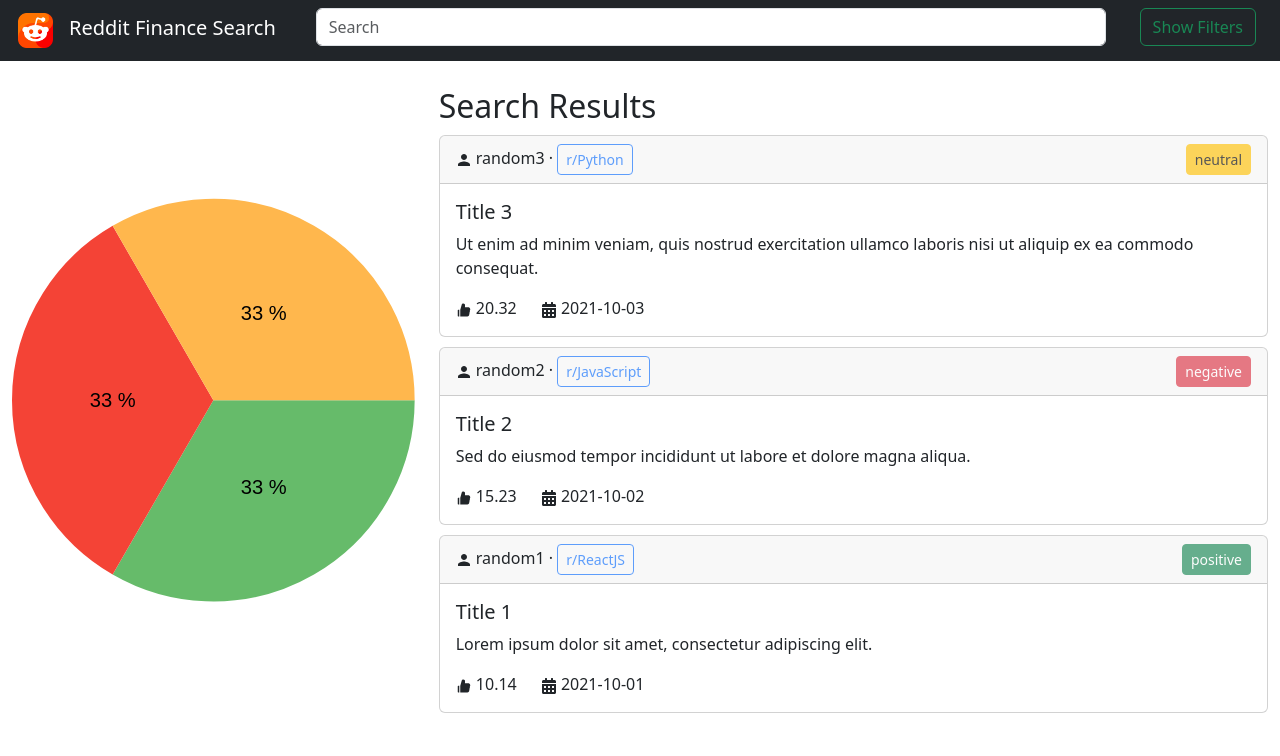
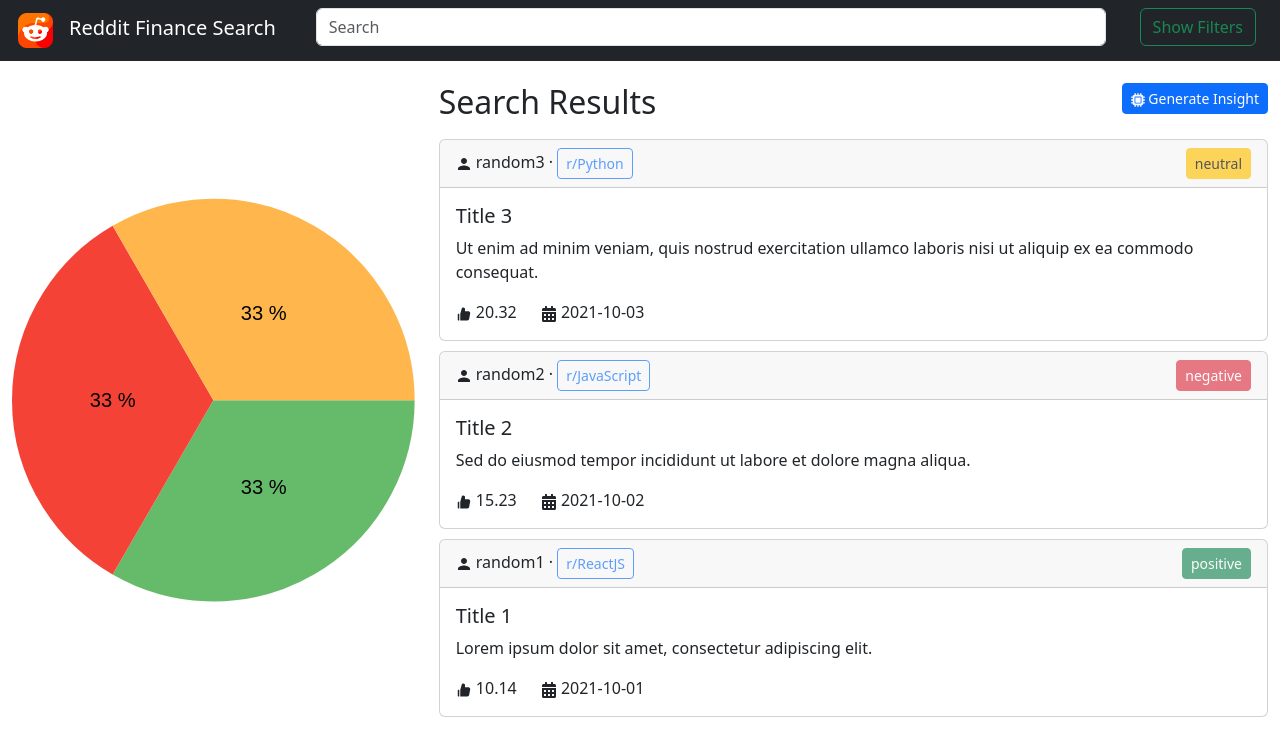
Before and after one commit to IngaleOmkar/Information-Retrieval, a React (Create React App) app in the folder ir-app/: page / in a window 1280 px wide. Shown: the top 756 px of the page. Built offline with nearby package versions, Linux system fonts and the light colour scheme.

Commit message:
icon change

```diff
--- a/ir-app/src/components/Posts.js
+++ b/ir-app/src/components/Posts.js
@@ -5,6 +5,8 @@ import { FaCalendarAlt } from "react-icons/fa";
 import { IoMdPerson } from "react-icons/io";
 import React from 'react';
 import { useState } from 'react';
+import { FaMicrochip } from "react-icons/fa6";
+
 const Posts = ({ documents }) => {
     const [sortOrder, setSortOrder] = useState('desc'); // Default to descending order
 
@@ -45,8 +47,15 @@ const Posts = ({ documents }) => {
 
     return (
       <div>
-        <div>
-          <h2>Search Results</h2>
+        <div className='row justify-content-between'>
+          <div className='col-auto'>
+            <h2>Search Results</h2>
+          </div>
+          <div className='col-auto'>
+            <Button variant="primary" size="sm" onClick={toggleSortOrder}>
+              <FaMicrochip /> Generate Insight
+            </Button>
+          </div>
         </div>
 
         {sortedDocuments.map((document, index) => (
```
